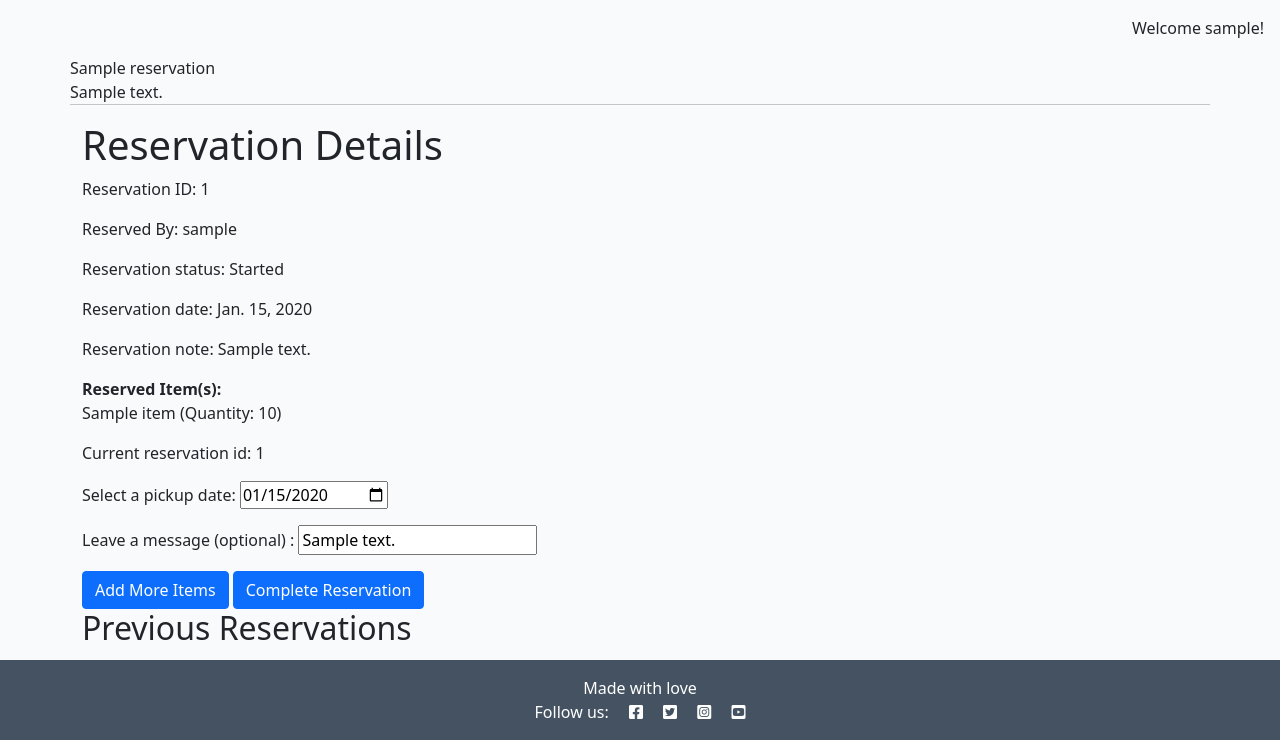
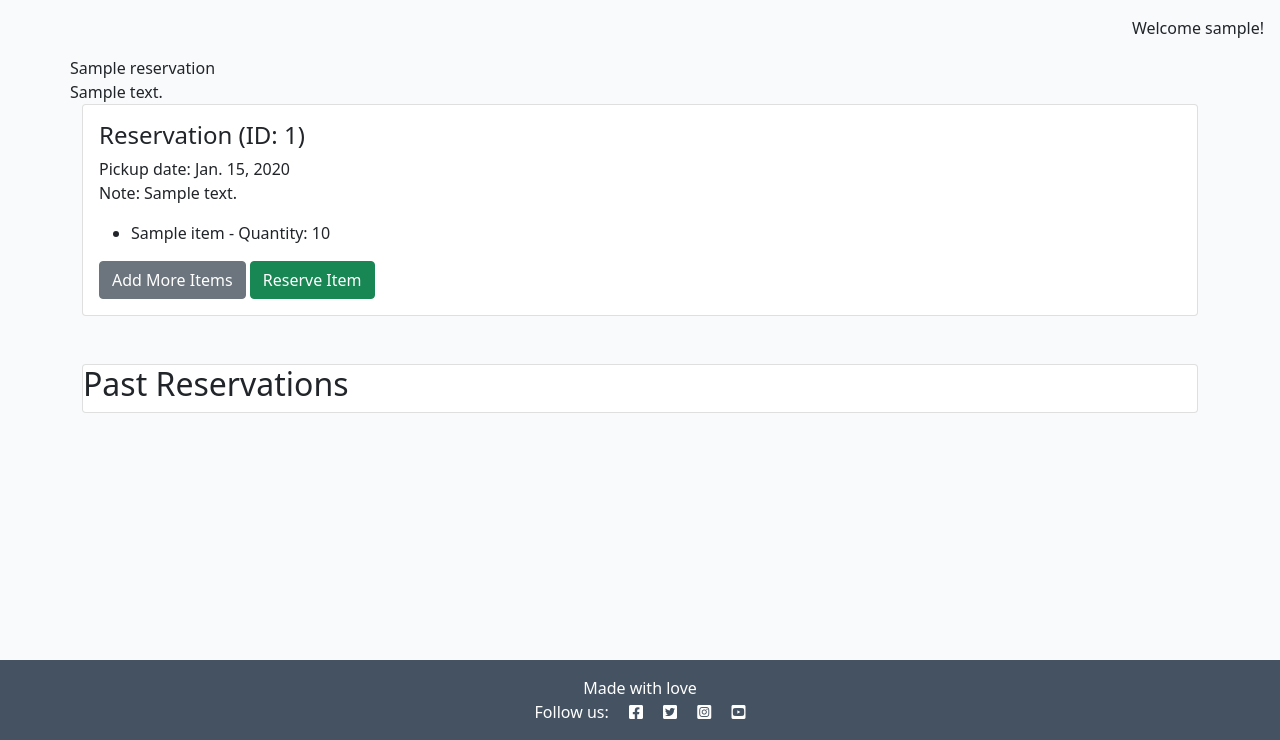
Before and after one commit to behemot-biz/lea-cottage, a Django app: page /reservation/ in a window 1280 px wide. Shown: the part 60-800 px from the top of the page. Run offline with Django 4.2, Linux system fonts and the light colour scheme; a user stored in the database is signed in; tables that the repository leaves empty hold one stand-in row (values such as "Sample post").

Commit message:
feat: Add edit item reservation feature
When a site user clicks reserve or edit item, data is loaded into modal dynamically giving user option to add pickup date and a message to site owner (optional) for a reservation.

```diff
--- a/reservation/forms.py
+++ b/reservation/forms.py
@@ -2,7 +2,7 @@
 from reservation.models import MyReservation
 from django.utils import timezone
 
-class CompleteReservationForm(forms.ModelForm):
+class StoreReservationForm(forms.ModelForm):
     class Meta:
         model = MyReservation
         fields = ['reserved_note', 'reserved_date']
@@ -21,3 +21,21 @@
             self.initial['reserved_date'] = timezone.now().date()
 
         self.fields['reserved_note'].required = False  # Make note optional
+
+
+class EditReservationForm(forms.ModelForm):
+    class Meta:
+        model = MyReservation
+        fields = ['reserved_note', 'reserved_date']
+        labels = {
+            'reserved_note': 'Edit your message (optional)',
+            'reserved_date': 'Update pickup date',
+        }
+        widgets = {
+            'reserved_date': forms.DateInput(attrs={'type': 'date'}),
+        }
+
+    def __init__(self, *args, **kwargs):
+        super().__init__(*args, **kwargs)
+        if not self.instance.reserved_date:
+            self.initial['reserved_date'] = timezone.now().date()
--- a/reservation/templates/reservation/reservations_list.html
+++ b/reservation/templates/reservation/reservations_list.html
@@ -2,78 +2,120 @@
 
 {% block content %}
 {% load static %}
-
-
+<script>
+    var csrfToken = "{{ csrf_token }}";
+</script>
 <div class="container">
     <div class="row">
         {% if reservation_page %}
         {{ reservation_page.title }}<br>
             {{ reservation_page.content }}
         {% else %}
-            <p>No reservations available.</p>
+            <p>No page data available.</p>
         {% endif %}
+    </div>
+</div>
 
-        <hr>
-        <h1>Reservation Details</h1>
-        <p>Reservation ID: {{ current_reservation.reservation_id }}</p>
-        <p>Reserved By: {{ current_reservation.reserved_by }}</p>
-        <p>Reservation status: {{ current_reservation.get_reservation_complete_display }}</p>
-        <p>Reservation date: {{ current_reservation.reserved_date }}</p>
-        <p>Reservation note: {{ current_reservation.reserved_note }}</p>
+<div class="container">
+    <div class="row">
+            {% for reservation in active_reservation %}
+        	<div class="col-12 col-md">
+				<div class="card h-100 light-bg">
+               	 	<div class="card-body">
+                    	<h4 class="card-title">Reservation (ID: {{ reservation.reservation_id }})</h4>
+                    	<p class="card-text">
+                        	<span class="{% if not reservation.reserved_date %}d-none{% endif %} d-block">
+                            Pickup date: {{ reservation.reserved_date|default:"" }}
+                        	<span>
+                        	<span class="{% if not reservation.reserved_note %}d-none{% endif %} d-block">
+                            Note: {{ reservation.reserved_note|default:"" }}
+                        	</span>
+                        	<ul>
+                            	{% for stock_item in reservation.stock_items.all %}
+                            	<li>{{ stock_item.item.name }} - Quantity: {{ stock_item.item_quantity }}</li>
+                           	 {% endfor %}
+                        	</ul>
+                    	</p>
 
-        <b>Reserved Item(s):</b><br>
-        {% for stock_item in current_reservation.get_stock_items %}
-        <p>{{ stock_item.item.name }} (Quantity: {{ stock_item.item_quantity }})</p>
-        {% endfor %}
+						{% if reservation.reservation_complete == 0 %}
+
+                        <!-- Buttons/form -->
+                        <a href="{% url 'home' %}" class="btn btn-secondary">Add More Items</a>
+
+                        <button type="button" class="btn btn-success"
+                            data-id="{{ reservation.reservation_id }}"
+                            data-status="{{ reservation.reservation_complete }}"
+                            data-date="{% if reservation.reserved_date %}{{ reservation.reserved_date|date:'Y-m-d' }}{% else %}{% now 'Y-m-d' %}{% endif %}"
+                            data-note="{{ reservation.reserved_note }}"
+                            data-bs-toggle="modal"
+                            data-bs-target="#reserveModal">
+                                Reserve Item
+                        </button>
+
+						{% elif reservation.reservation_complete == 1 %}
+
+						<!-- Buttons/form -->
+            			<button type="button" class="btn btn-success"
+                			data-id="{{ reservation.reservation_id }}"
+                			data-status="{{ reservation.reservation_complete }}"
+                			data-date="{{ reservation.reserved_date|date:'Y-m-d' }}"
+                			data-note="{{ reservation.reserved_note }}"
+                			data-bs-toggle="modal"
+                			data-bs-target="#reserveModal">
+                    			Edit Item
+            			</button>
+
+						{% else %}
+							<p>No active reservations.</p>
+						{% endif %}
+				    </div>
+                </div>
+            </div>
+            {% endfor %}
+    </div>
+</div>
+
+<div class="container">
+    <div class="row">
+        <div class="col">
+            <div class="card mt-5 mb-5">
+                <h2>Past Reservations</h2>
+                {% for reservation in old_reservations %}
+                <div>
+                    <p>Reservation ID: {{ reservation.reservation_id }}</p>
+                    <p>Date: {{ reservation.reserved_date }}</p>
+                    <p>Note: {{ reservation.reserved_note }}</p>
+                    <h4>Items:</h4>
+                    <ul>
+                        {% for stock_item in reservation.stock_items.all %}
+                        <li>{{ stock_item.item.name }} - content {{ stock_item.item_quantity }} {{ stock_item.quantity }}</li>
+                        {% endfor %}
+                    </ul>
+                </div>
+                <hr>
+                {% endfor %}
+            </div>
+        </div>
+    </div>
+</div>
 
 
-        {% if current_reservation.reservation_complete == 0 %}
-       <p> Current reservation id: {{ current_reservation.reservation_id }}</p>
-
-        <form method="post" action="{% url 'complete_reservation' current_reservation.reservation_id %}">
-        {% csrf_token %}
-
-        <!-- Render form fields for note and pickup date -->
-
-        <div class="mb-3">
-            {{ form.reserved_date.label_tag }}
-            {{ form.reserved_date }}
+<!-- Reserve Item Modal -->
+<div class="modal fade" id="reserveModal" tabindex="-1" aria-labelledby="reserveModalLabel" aria-hidden="true">
+    <div class="modal-dialog">
+        <div class="modal-content">
+            <div class="modal-header">
+                <h5 class="modal-title" id="reserveModalLabel">Reserve Item</h5>
+                <button type="button" class="btn-close" data-bs-dismiss="modal" aria-label="Close"></button>
+            </div>
+            <div class="modal-body" id="modalBodyContent">
+                <!-- Modal content will be updated dynamically -->
+            </div>
         </div>
-        <div class="mb-3">
-            {{ form.reserved_note.label_tag }}
-            {{ form.reserved_note }}
-        </div>
-
-        <a href="{% url 'home' %}"><button type="button" class="btn btn-primary">Add More Items</button></a>
-        <button type="submit" class="btn btn-primary">Complete Reservation</button>
-        </form>
-        {% else %}
-        <div class="mb-3">
-        <a href="#" class="btn btn-primary">Edit Reservation</a>
-        </div>
-        {% endif %}
-
-        <H2>Previous Reservations</H2>
-
-        {% for reservation in old_reservation %}
-
-           <div>
-            id: {{ reservation.reservation_id }}<br>
-            date: {{ reservation.reserved_date }}<br>
-            date: {{ reservation.updated_on }}<br>
-
-         <b>Items in this Reservation:</b><br>
-
-             {% for stock_item in reservation.stock_items.all %}
-
-                     {{ stock_item.item.name }} - Quantity: {{ stock_item.stock_quantity }} - Preserve: {{ stock_item.preserve }}<br>
-
-             {% endfor %}
-
-            </div>
-        {% endfor %}
-
     </div>
 </div>
 
 {% endblock content %}
+{% block extras %}
+<script src="{% static 'js/my_modal.js' %}"></script>
+{% endblock %}
--- a/reservation/urls.py
+++ b/reservation/urls.py
@@ -4,6 +4,6 @@
 urlpatterns = [
     path('', views.my_reservations, name='reservation'),
     path('<int:id>/', views.reservation_detail, name='reservation_detail'),
-    # path('complete', views.complete_reservation, name='complete_reservation'),
-    path('complete/<int:reservation_id>/', views.complete_reservation, name='complete_reservation'),
+    path('store_reservation/<int:reservation_id>/', views.store_reservation, name='store_reservation'),
+    path('edit_reservation/<int:reservation_id>/', views.edit_reservation, name='edit_reservation'),
 ]
--- a/reservation/views.py
+++ b/reservation/views.py
@@ -1,46 +1,36 @@
 from django.shortcuts import render, get_object_or_404, redirect
 from product.models import StockItem
 from .models import Reservation, MyReservation
-from .forms import CompleteReservationForm
+from .forms import EditReservationForm, StoreReservationForm
 
 # Create your views here.
-# def my_reservations(request):
-#     stock_items = StockItem.objects.filter(status=1)  # Access StockItem data
-
-#     return render(request, 'reservationn/reservations_list.html', {'stock_items': stock_items})
-
 
 def my_reservations(request):
-    """
-    Renders the my_reservations page
-    """
     reservation_page = Reservation.objects.all().order_by('-updated_on').first()
-    current_reservation = MyReservation.objects.all().order_by('-reservation_id').first()
-    old_reservation = MyReservation.objects.filter(reservation_complete=1)
-    stock_items = StockItem.objects.filter(status=1)
-    # old_stock_items = StockItem.objects.filter(status=2)
+    current_reservation = MyReservation.objects.filter(reserved_by=request.user, reservation_complete__lt=2).first()
+    active_reservation =  MyReservation.objects.filter(reserved_by=request.user, reservation_complete__lt=2)
+    old_reservations = MyReservation.objects.filter(reserved_by=request.user, reservation_complete=2)
 
+    # # Handle form submission for editing the reservation
+    if request.method == 'POST' and current_reservation:
+        form = StoreReservationForm(request.POST, instance=current_reservation)
+        if form.is_valid():
+            form.save()  # Save changes to the reservation
+            return redirect('reservation')  # Redirect back to reservation list
 
-
-    # Pass the form for the specific reservation
-    if current_reservation:
-        form = CompleteReservationForm(instance=current_reservation)
     else:
-        form = None
-
+        form =  StoreReservationForm (instance=current_reservation) if current_reservation else None
 
     return render(
         request,
-        "reservation/reservations_list.html",
-        # "reservation/reservations_list.html",
+        'reservation/reservations_list.html',
         {
             "reservation_page": reservation_page,
-            "current_reservation": current_reservation,
-            "stock_items": stock_items,
-            "old_reservation": old_reservation,
-            # "old_stock_items": old_stock_items,
-            'form': form  # Pass the form here
-        },
+            'current_reservation': current_reservation,
+            'active_reservation': active_reservation,
+            'form': form,
+            'old_reservations': old_reservations,
+        }
     )
 
 
@@ -49,7 +39,7 @@
     reservation = get_object_or_404(MyReservation, reservation_id=id)
      # Only show the form if the reservation is not complete
     if reservation.reservation_complete == 0:
-        form = CompleteReservationForm(instance=reservation)
+        form = StoreReservationForm(instance=reservation)
     else:
         form = None
 
@@ -78,32 +68,60 @@
     # return redirect('reservation_detail')
     return redirect('reservation')
 
-def complete_reservation(request, reservation_id):
+def store_reservation(request, reservation_id):
     reservation = get_object_or_404(MyReservation, reservation_id=reservation_id)
 
     if reservation.reservation_complete == 0:  # Only complete if not already done
         if request.method == "POST":
-            form = CompleteReservationForm(request.POST, instance=reservation)
+            form = StoreReservationForm(request.POST, instance=reservation)
             if form.is_valid():
-                # Update the reservation with the note and pickup date
                 reservation = form.save(commit=False)
                 reservation.reservation_complete = 1  # Mark as complete
                 reservation.save()
 
-                # Mark all associated stock items as reserved (status=1)
                 stock_items = reservation.get_stock_items()
                 for stock_item in stock_items:
                     stock_item.status = 1  # Mark as reserved
                     stock_item.save()
 
                 return redirect('reservation')
-                # return redirect('reservation', id=reservation.reservation_id)
-                # return redirect('reservation_detail', id=reservation.reservation_id)
+            else:
+                print(form.errors)
         else:
-            form = CompleteReservationForm(instance=reservation)
+            form = StoreReservationForm(instance=reservation)
+
     else:
         form = None
 
-    return render(request, 'reservation', {'reservation': reservation, 'form': form})
-    # return render(request, 'reservations_list.html', {'reservation': reservation, 'form': form})
-    # return render(request, 'reservation/reservations_list.html', {'reservation': reservation, 'form': form})
+    return render(
+    request,
+    'reservation/reservations_list.html',
+    {
+        'form': form,  # Ensure 'form' is passed
+        'reservation': reservation,
+    }
+)
+
+
+def edit_reservation(request, reservation_id):
+    # Get the current reservation by reservation_id
+    reservation = get_object_or_404(MyReservation, reservation_id=reservation_id)
+
+    if request.method == 'POST':
+        # Process the form submission
+        form = EditReservationForm(request.POST, instance=reservation)
+        if form.is_valid():
+            form.save()  # Save the updated reservation
+            return redirect('reservation')  # Redirect to the reservations list or detail view
+    else:
+        # Display the form with the current reservation data
+        form = EditReservationForm(instance=reservation)
+
+    return render(
+    request,
+    'reservation/reservations_list.html',
+    {
+        'form': form,  # Ensure 'form' is passed
+        'reservation': reservation,
+    }
+)
--- a/static/css/style.css
+++ b/static/css/style.css
@@ -1,5 +1,5 @@
 body {
-    background-color: #F9FAFC;
+    background-color: #ff0000;
 }
 
 .brand {
@@ -7,6 +7,20 @@
     font-size: 1.4rem;
     font-weight: 700;
     color: #4A4A4F;
+}
+.modal-btn-align {
+    display: flex;
+    flex-wrap: wrap;
+    flex-shrink: 0;
+    align-items: center;
+    justify-content: flex-end;
+    padding: .75rem;
+    margin: .25rem;
+    border-bottom-right-radius: calc(.3rem - 1px);
+    border-bottom-left-radius: calc(.3rem - 1px);
+}
+.modal-btn-align>* {
+    margin: .25rem
 }
 
 .red-o {
@@ -29,10 +43,21 @@
     background-color: #F9FAFC;
 }
 
+/* .card-group  {
+    padding-left: 0;
+    padding-right: 0;
+}
+.card-group .card:first-child {
+    padding-left: 0;
+    padding-right: 0;
+} */
+
 .card {
-    border: none;
-    background-color: transparent;
+    /* border: none;
+    background-color: transparent; */
 }
+
+
 
 .image-container {
     position: relative;
--- /dev/null
+++ b/static/js/my_modal.js
@@ -0,0 +1,70 @@
+function getTodayDate() {
+    var today = new Date();
+    var day = ('0' + today.getDate()).slice(-2);  // Add leading zero if needed
+    var month = ('0' + (today.getMonth() + 1)).slice(-2);  // Months are zero-indexed
+    var year = today.getFullYear();
+    return year + '-' + month + '-' + day;
+}
+document.addEventListener('DOMContentLoaded', function() {
+    var reserveModal = document.getElementById('reserveModal');
+
+    reserveModal.addEventListener('show.bs.modal', function (event) {
+        // Get the button that triggered the modal
+        var button = event.relatedTarget;
+
+        // Extract data-id, data-status, data-date, and data-note from the button
+        var reservationId = button.getAttribute('data-id');
+        var reservationStatus = button.getAttribute('data-status');
+        var reservedDate = button.getAttribute('data-date');
+        var reservedNote = button.getAttribute('data-note');
+
+        var todayDate = getTodayDate();
+
+        // Update the modal's title and body content
+        var modalTitle = reserveModal.querySelector('.modal-title');
+        var modalBodyContent = reserveModal.querySelector('#modalBodyContent');
+
+        modalTitle.textContent = 'Reservation ID: ' + reservationId;
+
+        // Update content based on reservation status
+        if (reservationStatus == 0) {
+            modalBodyContent.innerHTML = `
+                <h3>Scenario 1: Complete Reservation</h3>
+                <form method="post" action="/reservation/store_reservation/${reservationId}/">
+                    <input type="hidden" name="csrfmiddlewaretoken" value="${csrfToken}">
+                    <div class="mb-3">
+                        <label for="reserved_date">Pickup Date</label>
+                         <input type="date" id="reserved_date" name="reserved_date" class="form-control" value="${reservedDate}" min="${todayDate}">
+                    </div>
+                    <div class="mb-3">
+                        <label for="reserved_note">Reservation Note (optioal)</label>
+                        <textarea id="reserved_note" name="reserved_note" class="form-control">${reservedNote || ''}</textarea>
+                    </div>
+                    <div class="modal-btn-align">
+                        <button type="button" class="btn btn-secondary" data-bs-dismiss="modal">Cancel</button>
+                        <button type="submit" class="btn btn-primary">Complete Reservation</button>
+                    </div>
+                </form>
+            `;
+        } else if (reservationStatus == 1) {
+            modalBodyContent.innerHTML = `
+                <h3>Scenario 2: Edit Reservation</h3>
+                <form method="post" action="/reservation/edit_reservation/${reservationId}/">
+                    <input type="hidden" name="csrfmiddlewaretoken" value="${csrfToken}">
+                    <div class="mb-3">
+                        <label for="reserved_date">Pickup Date</label>
+                         <input type="date" id="reserved_date" name="reserved_date" class="form-control" value="${reservedDate}" min="${todayDate}">
+                    </div>
+                    <div class="mb-3">
+                        <label for="reserved_note">Reservation Note (optioal)</label>
+                        <textarea id="reserved_note" name="reserved_note" class="form-control">${reservedNote || ''}</textarea>
+                    </div>
+                    <div class="modal-btn-align">
+                        <button type="button" class="btn btn-secondary" data-bs-dismiss="modal">Cancel</button>
+                        <button type="submit" class="btn btn-primary">Save Changes</button>
+                    </div>
+                </form>
+            `;
+        }
+    });
+});
--- a/templates/base.html
+++ b/templates/base.html
@@ -27,6 +27,8 @@
 
     <!-- Custom CSS -->
 <link rel="stylesheet" href="{% static 'css/style.css' %}">
+<!-- <link rel="stylesheet" type="text/css" href="{% static 'css/style.css' %}"> -->
+
 
 </head>
 
@@ -114,6 +116,8 @@
     <script src="https://cdn.jsdelivr.net/npm/bootstrap@5.0.1/dist/js/bootstrap.bundle.min.js"
         integrity="sha384-gtEjrD/SeCtmISkJkNUaaKMoLD0//ElJ19smozuHV6z3Iehds+3Ulb9Bn9Plx0x4" crossorigin="anonymous">
         </script>
+    <!-- Block for additional JavaScript specific to child templates -->
+    {% block extras %}{% endblock %}
 </body>
 
 </html>
```
